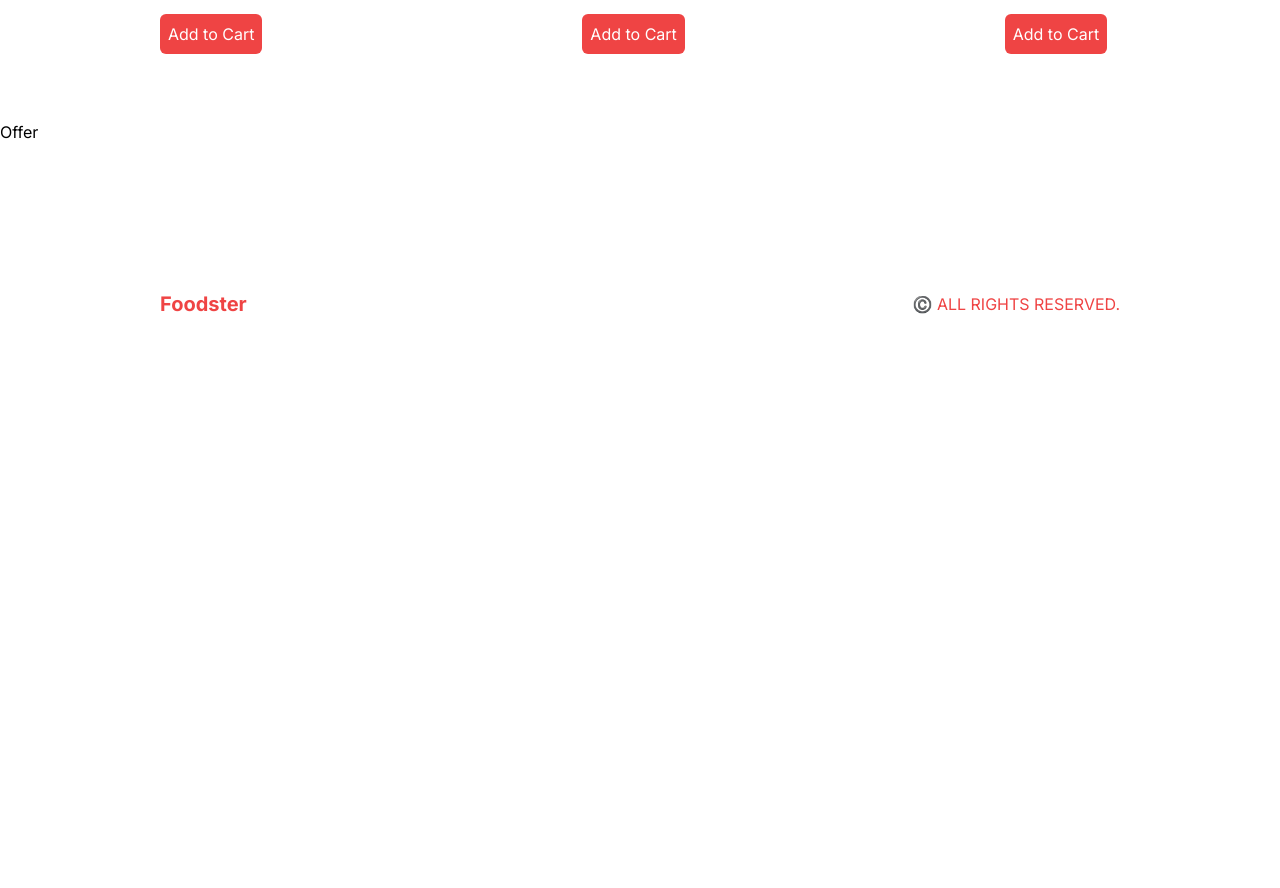
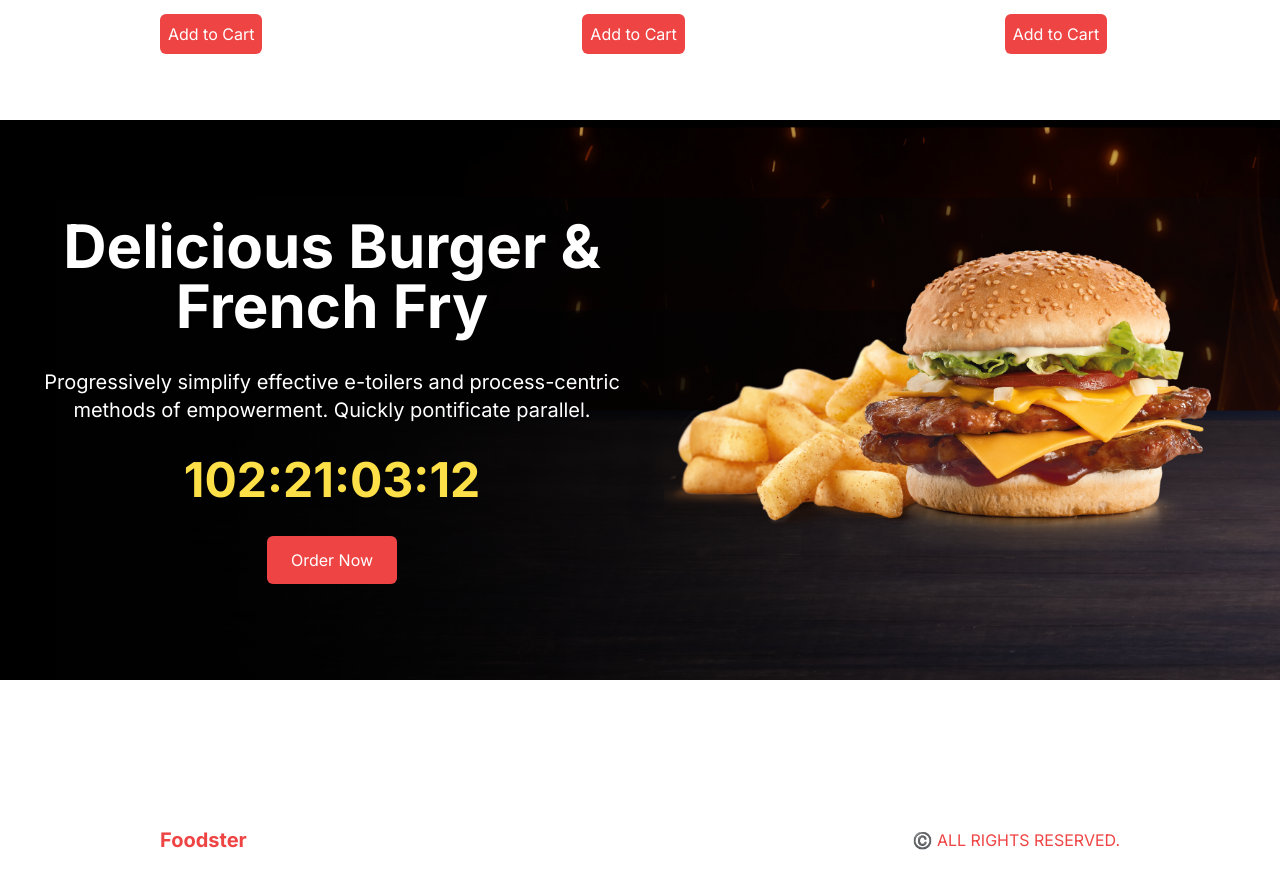
Before and after one commit to lutfimaulana17/food-ordering-apps, a Next.js app: page / in a window 1280 px wide. Shown: the part 1400-2288 px from the top of the page. Before the commit the page ends 1864 px from the top, so only its background shows below. Built offline with nearby package versions, Linux system fonts and the light colour scheme.

Commit message:
layouting offercomponent and add react countdown

```diff
--- /dev/null
+++ b/src/components/CountDown.tsx
@@ -0,0 +1,14 @@
+"use client"
+
+import React from 'react'
+import Countdown from 'react-countdown'
+
+const endingDate = new Date("2024-02-01")
+
+const CountDown = () => {
+  return (
+    <Countdown date={endingDate} className='text-yellow-300 font-bold text-5xl' />
+  )
+}
+
+export default CountDown
--- a/src/components/Offer.tsx
+++ b/src/components/Offer.tsx
@@ -1,8 +1,23 @@
+import Image from 'next/image'
 import React from 'react'
+import CountDown from './CountDown'
 
 const Offer = () => {
   return (
-    <div>Offer</div>
+    <div className="bg-black h-screen flex flex-col md:flex-row md:justify-between md:bg-[url('/offerBg.png')] md:h-[70vh]">
+      <div className='flex-1 flex flex-col justify-center items-center text-center gap-8 p-6'>
+        <h1 className='text-white text-5xl font-bold xl:text-6xl'>Delicious Burger & French Fry</h1>
+        <p className='text-white xl:text-xl'>
+          Progressively simplify effective e-toilers and process-centric methods
+          of empowerment. Quickly pontificate parallel.
+        </p>
+        <CountDown />
+        <button className='bg-red-500 text-white rounded-md py-3 px-6'>Order Now</button>
+      </div>
+      <div className='relative flex-1 w-full md:h-full'>
+        <Image src="/offerProduct.png" alt="" fill className='object-contain' />
+      </div>
+    </div>
   )
 }
 
```
Also changed, not shown: package.json (+6 -5 lines), 1 other file (tests, documents, lock files or other folders).
